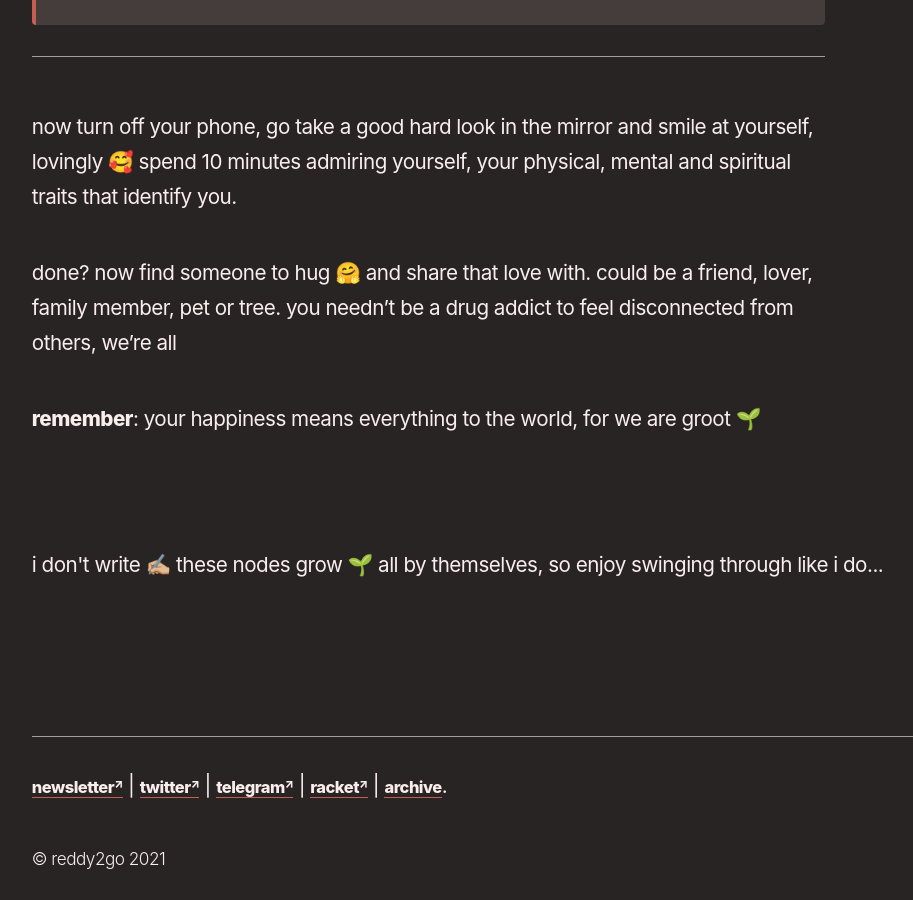
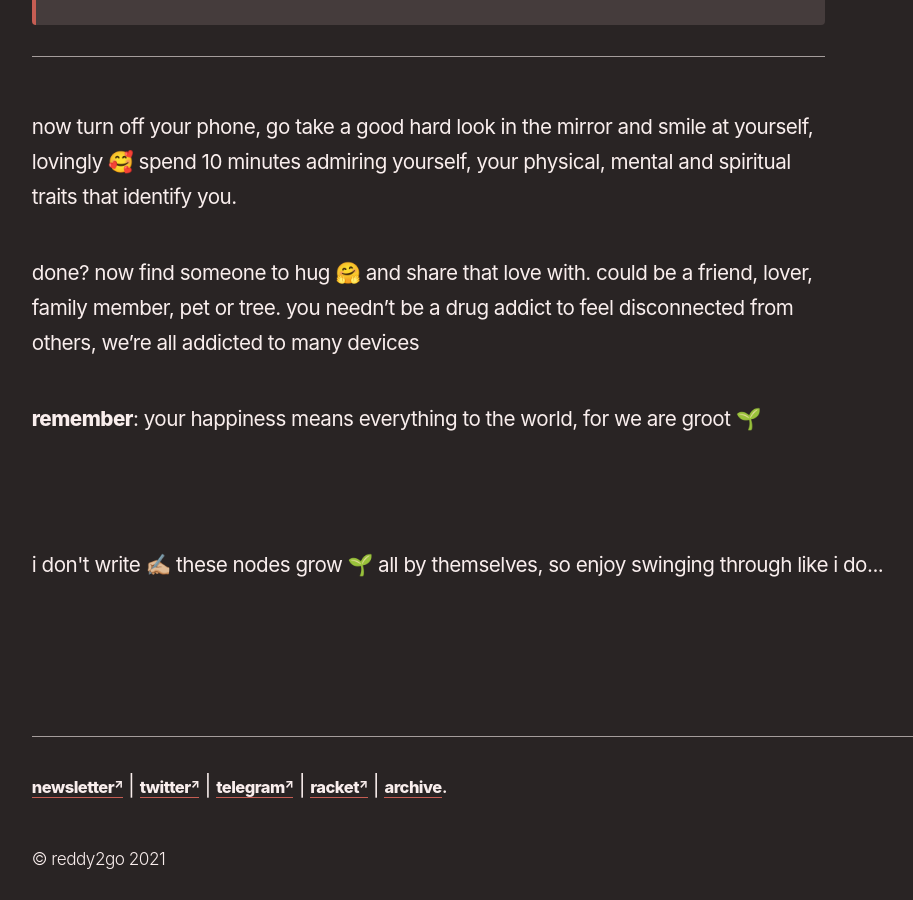
Before and after one commit to reddy2go/redgarden, a Jekyll site: the page built from _notes/origin story of play.md, in a window 1280 px wide and 900 px high, scrolled down 5064 px. Shown: the whole window, without its empty margins (45-958 px from the left). Built offline with Jekyll 4.4.1, drawn with Linux system fonts in a browser that asks for light colours; some web fonts are replaced; Markdown is read by kramdown in place of the engine named in the settings.

Commit message:
auto commit

```diff
--- a/_notes/origin story of play.md
+++ b/_notes/origin story of play.md
@@ -73,6 +73,6 @@
 ---
 now turn off your phone, go take a good hard look in the mirror and smile at yourself, lovingly 🥰 spend 10 minutes admiring yourself, your physical, mental and spiritual traits that identify you.
 
-done? now find someone to hug 🤗 and share that love with. could be a friend, lover, family member, pet or tree. you needn't be a drug addict to feel disconnected from others, we're all
+done? now find someone to hug 🤗 and share that love with. could be a friend, lover, family member, pet or tree. you needn't be a drug addict to feel disconnected from others, we're all addicted to many devices
 
 **remember**: your happiness means everything to the world, for we are groot 🌱
```
